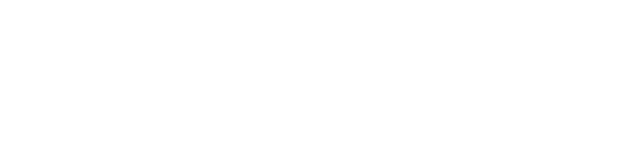
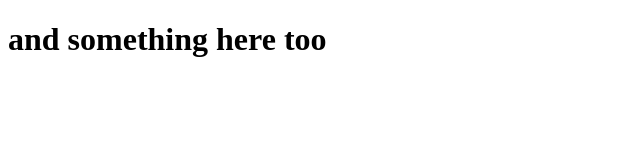
Before and after one commit to AnnAlisSacha/helloWorld, a plain HTML site: page index.html in a window 1280 px wide. Shown: the whole page, without its empty margins (0-640 px from the left). Drawn offline with Linux system fonts and the light colour scheme.

Commit message:
Update index.html
Added a new <h1>

```diff
--- a/index.html
+++ b/index.html
@@ -6,6 +6,7 @@
   </head>
 
   <body>
+   <h1>and something here too</h1>
   </body>
 
 </html>
```
